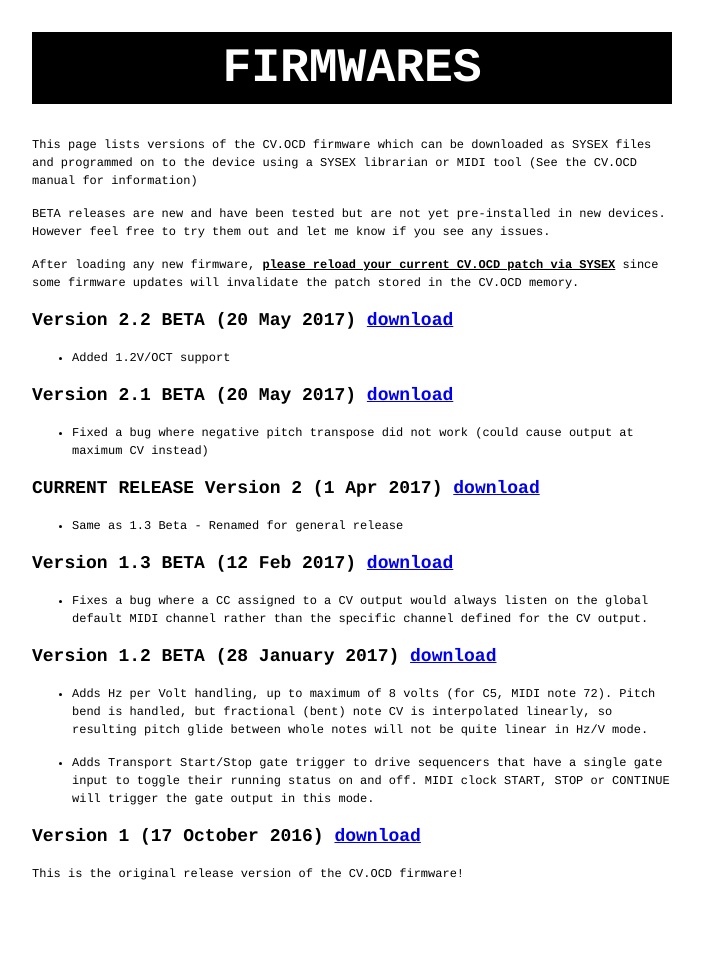
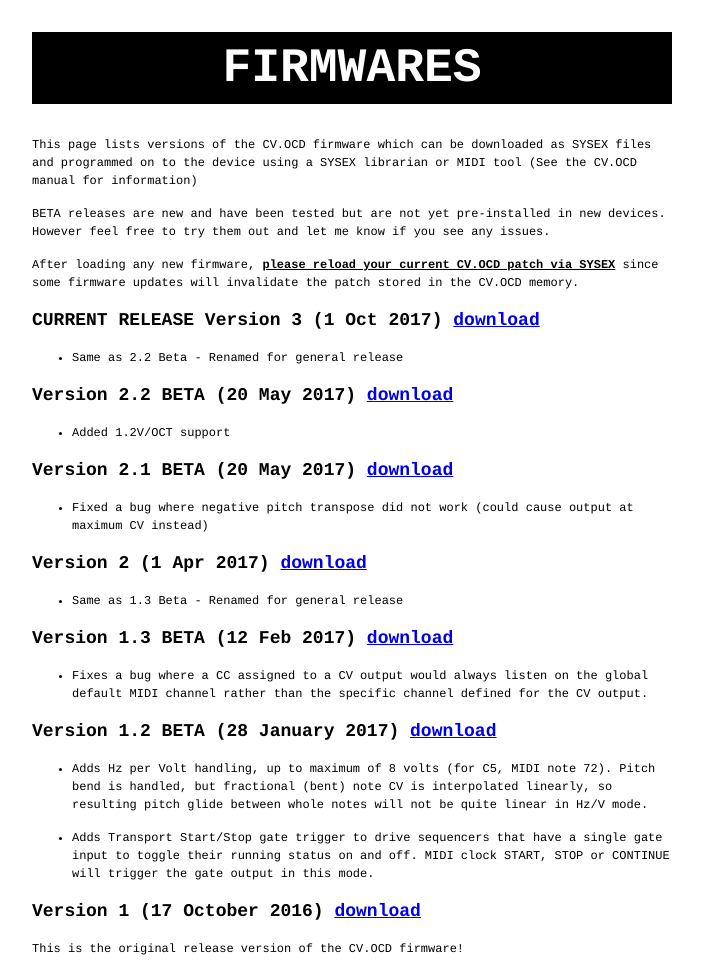
Before and after one commit to hotchk155/hotchk155.github.io, a Jekyll site: the page built from cvocd/firmwares.md, in a window 1280 px wide. Shown: the whole page, without its empty margins (18-721 px from the left). Built offline with Jekyll 4.4.1, drawn with Linux system fonts in a browser that asks for light colours; our own code applies the rules of GitHub Pages for plain Markdown files; before the commit the page ends 900 px from its top, so only the background shows below that.

```diff
--- a/cvocd/firmwares.md
+++ b/cvocd/firmwares.md
@@ -13,15 +13,19 @@
 After loading any new firmware, **please reload your current CV.OCD patch via SYSEX** since some firmware updates
 will invalidate the patch stored in the CV.OCD memory.
 
-## Version 2.2 BETA (20 May 2017) [download](https://github.com/hotchk155/cvocd.a/raw/master/firmware/Release/Current/cvocd_rev2.2beta.syx)
+## CURRENT RELEASE Version 3 (1 Oct 2017) [download](https://github.com/hotchk155/cvocd.a/raw/master/firmware/Release/Archive/cvocd_rev3.0.syx)
+
+- Same as 2.2 Beta - Renamed for general release
+
+## Version 2.2 BETA (20 May 2017) [download](https://github.com/hotchk155/cvocd.a/raw/master/firmware/Release/Archive/cvocd_rev2.2beta.syx)
 
 - Added 1.2V/OCT support
 
-## Version 2.1 BETA (20 May 2017) [download](https://github.com/hotchk155/cvocd.a/raw/master/firmware/Release/Current/cvocd_rev2.1beta.syx)
+## Version 2.1 BETA (20 May 2017) [download](https://github.com/hotchk155/cvocd.a/raw/master/firmware/Release/Archive/cvocd_rev2.1beta.syx)
 
 - Fixed a bug where negative pitch transpose did not work (could cause output at maximum CV instead)
 
-## CURRENT RELEASE Version 2 (1 Apr 2017) [download](https://github.com/hotchk155/cvocd.a/raw/master/firmware/Release/Current/cvocd_rev2.0.syx)
+## Version 2 (1 Apr 2017) [download](https://github.com/hotchk155/cvocd.a/raw/master/firmware/Release/Archive/cvocd_rev2.0.syx)
 
 - Same as 1.3 Beta - Renamed for general release
 
```
Also changed, not shown: cvocd/index.md (+1 -1 lines), 2 other files.
